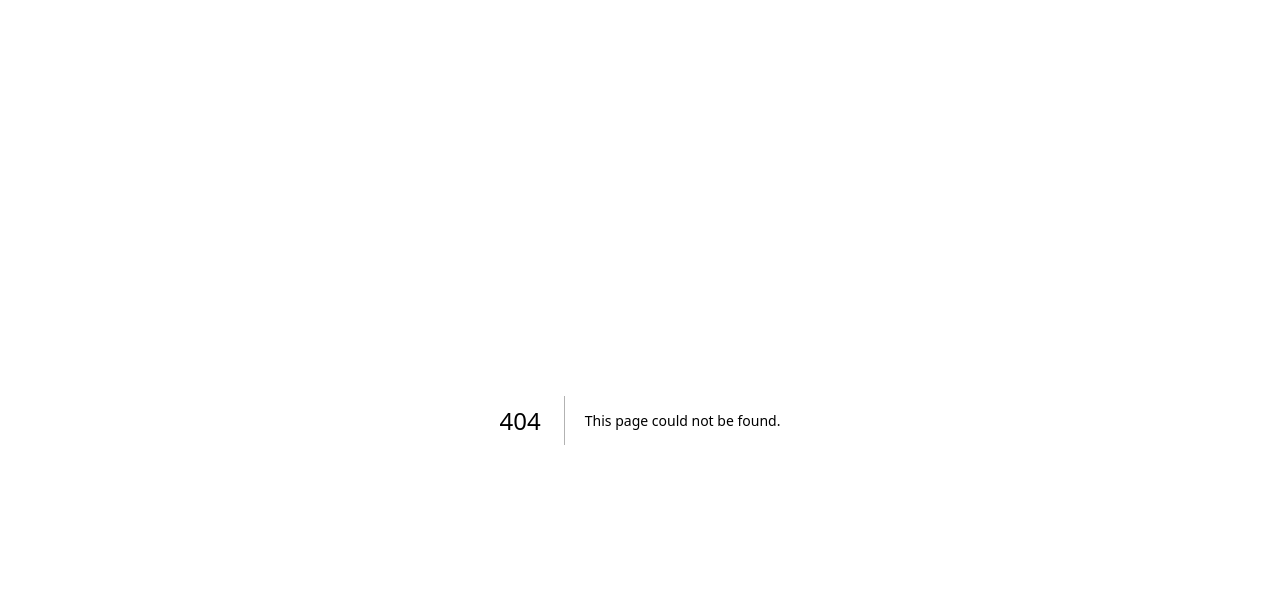
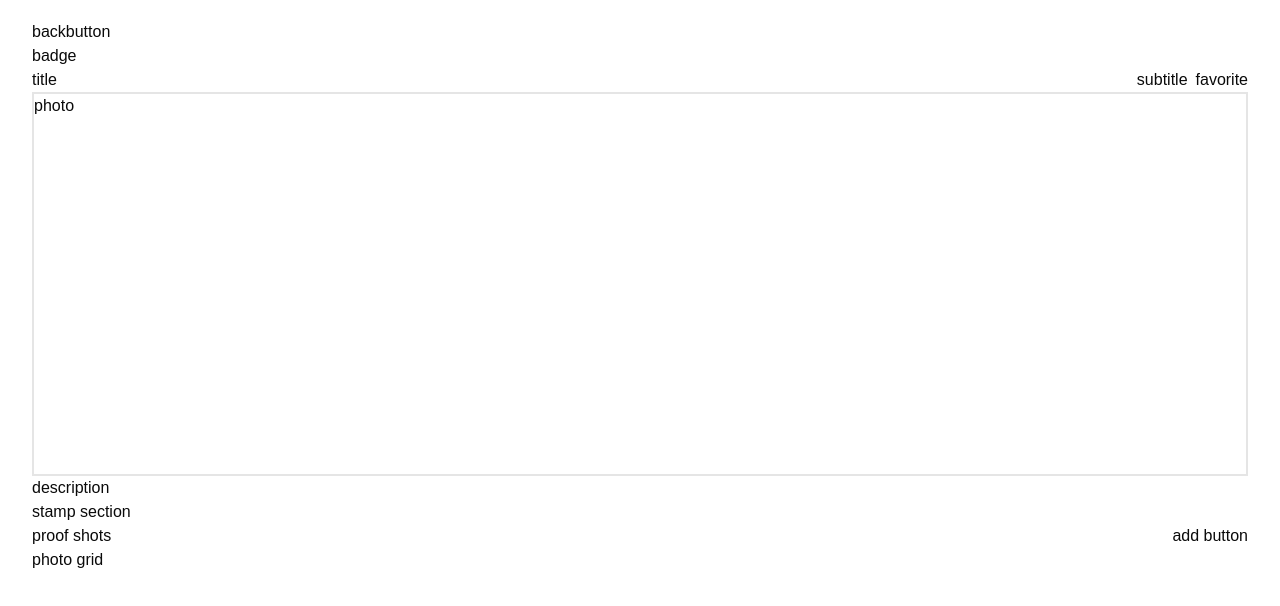
Before and after one commit to FourPointSevenFive/Capstone_Team_F, a Next.js app in the folder frontend/: page /map/1 in a window 1280 px wide. Before the commit this address had no page. Shown: the top 606 px of the page. Built offline with nearby package versions, Linux system fonts and the light colour scheme.

Commit message:
feature(fe) - init map detail page

```diff
--- /dev/null
+++ b/frontend/app/map/[id]/layout.tsx
@@ -0,0 +1,8 @@
+export default function Layout({ children }: { children: React.ReactNode }) {
+  return (
+    <>
+      <div>backbutton</div>
+      {children}
+    </>
+  );
+}
--- /dev/null
+++ b/frontend/app/map/[id]/page.tsx
@@ -0,0 +1,23 @@
+export default function Page({ params }: { params: { id: string } }) {
+  const { id } = params;
+  return (
+    <div className="flex flex-col">
+      <div>badge</div>
+      <div className="flex justify-between">
+        <p>title</p>
+        <div className="flex gap-2">
+          <p>subtitle</p>
+          <div>favorite</div>
+        </div>
+      </div>
+      <div className="h-96 w-full border-2">photo</div>
+      <div>description</div>
+      <div>stamp section</div>
+      <div className="flex justify-between">
+        <div>proof shots</div>
+        <div>add button</div>
+      </div>
+      <div>photo grid</div>
+    </div>
+  );
+}
```
